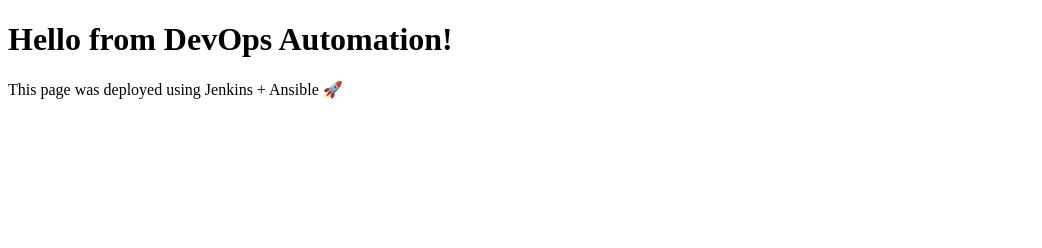
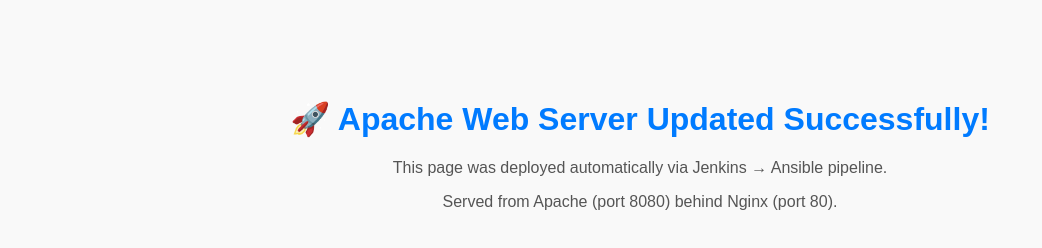
Before and after one commit to VamsiJaddu/Apache-update, a plain HTML site: page playbooks/files/index.html in a window 1280 px wide. Shown: the whole page, without its empty margins (0-1042 px from the left). Drawn offline with Linux system fonts and the light colour scheme.

Commit message:
Update index.html

```diff
--- a/playbooks/files/index.html
+++ b/playbooks/files/index.html
@@ -1,10 +1,25 @@
 <!DOCTYPE html>
 <html>
 <head>
-    <title>Welcome to My Apache Server</title>
+  <title>Apache Updated Page</title>
+  <style>
+    body {
+      background-color: #f9f9f9;
+      font-family: Arial, sans-serif;
+      text-align: center;
+      margin-top: 100px;
+    }
+    h1 {
+      color: #007bff;
+    }
+    p {
+      color: #555;
+    }
+  </style>
 </head>
 <body>
-    <h1>Hello from DevOps Automation!</h1>
-    <p>This page was deployed using Jenkins + Ansible 🚀</p>
+  <h1>🚀 Apache Web Server Updated Successfully!</h1>
+  <p>This page was deployed automatically via Jenkins → Ansible pipeline.</p>
+  <p>Served from Apache (port 8080) behind Nginx (port 80).</p>
 </body>
 </html>
```
